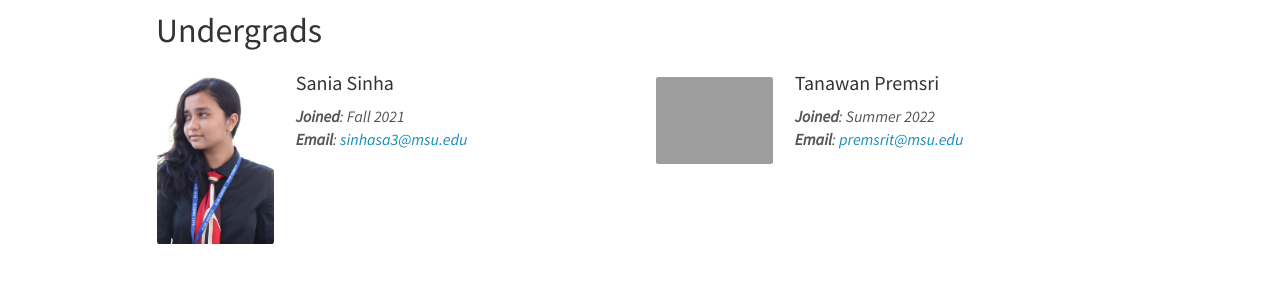
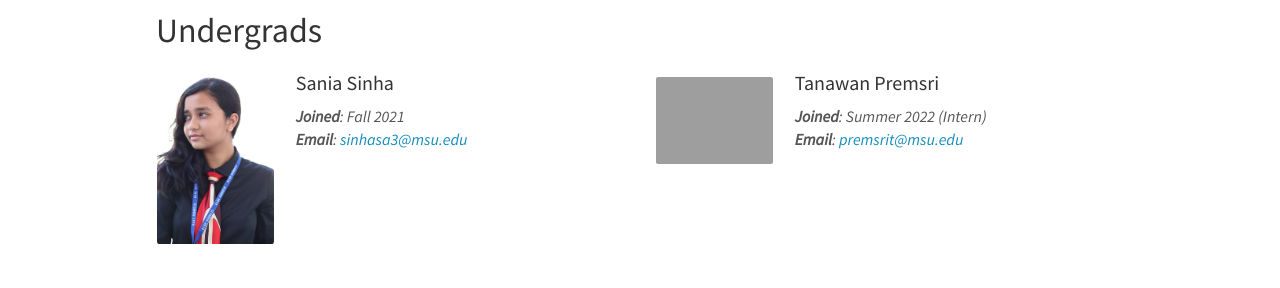
Before and after one commit to HLR/HLR.github.io, a Jekyll site: the page built from _pages/team.md, in a window 1280 px wide and 900 px high, scrolled down 1911 px. Shown: the part 326-614 px from the top of the window. Built offline with Jekyll 4.4.1, drawn with Linux system fonts in a browser that asks for light colours; nearby versions of some CDN libraries.

Commit message:
Update undergrads.yml

```diff
--- a/_data/undergrads.yml
+++ b/_data/undergrads.yml
@@ -8,6 +8,6 @@
 - name: Tanawan Premsri
   photo: tanawan.jpg
   email: premsrit@msu.edu
-  joined: Summer 2022
+  joined: Summer 2022 (Intern)
   research_interest: Natural Language Processing, Question Answering, Information Extraction, Logic Integration.
   webpage: /
```
